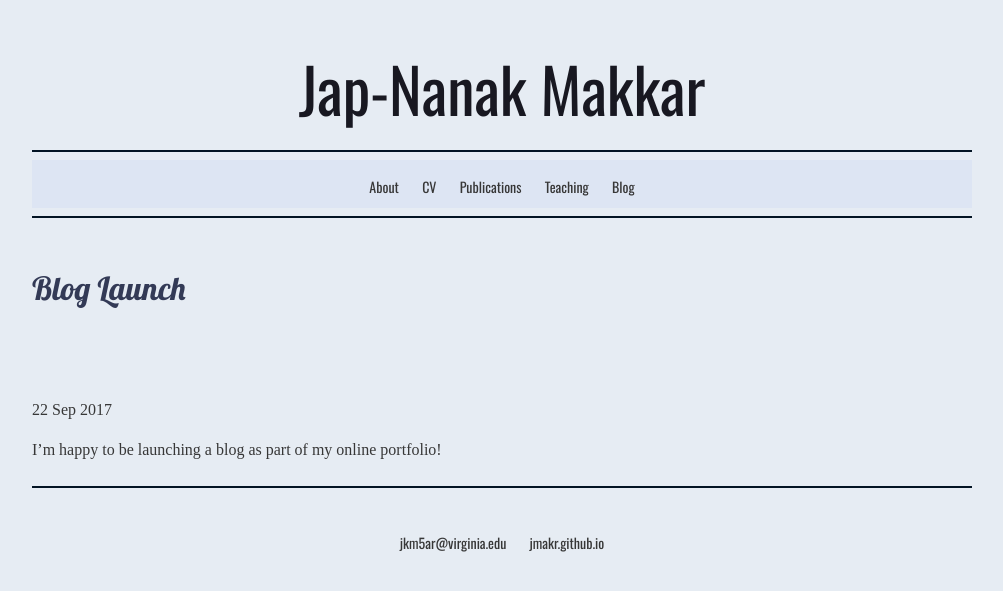
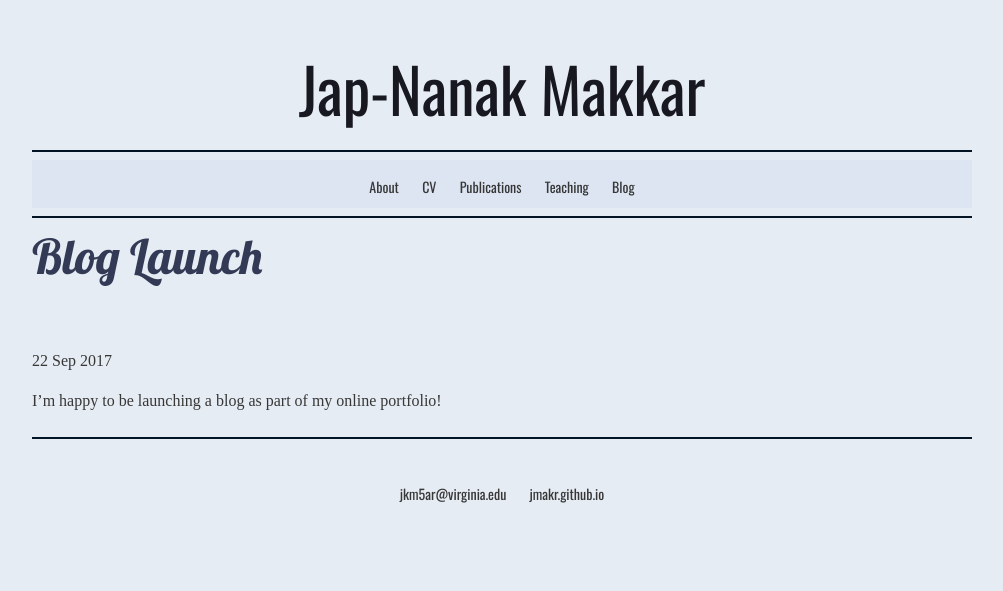
Before and after one commit to jmakr/jmakr.github.io, a Jekyll site: the page built from _posts/2017-09-22-Blog-Launch.md, in a window 1280 px wide. Shown: the top 591 px of the page, without its empty margins (138-1141 px from the left). Built offline with Jekyll 4.4.1, drawn with Linux system fonts in a browser that asks for light colours; some web fonts are replaced.

Commit message:
Update post.html

```diff
--- a/_layouts/post.html
+++ b/_layouts/post.html
@@ -1,7 +1,7 @@
 ---
 layout: default
 ---
-<h4>{{ page.title }}</h4>
+<h5>{{ page.title }}</h5>
 <p class="meta">{{ page.date | date_to_string }}</p>
 
 <div class="post">
```
